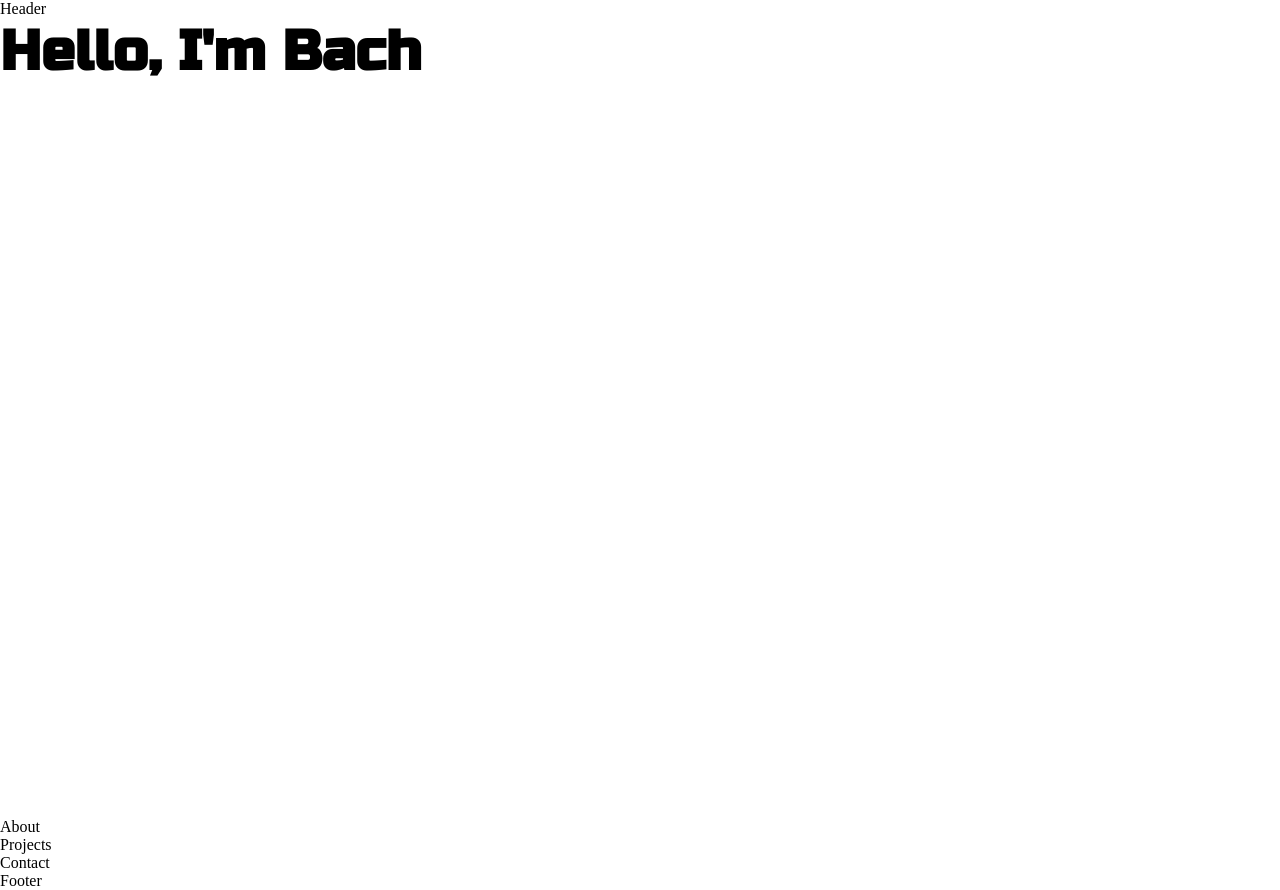
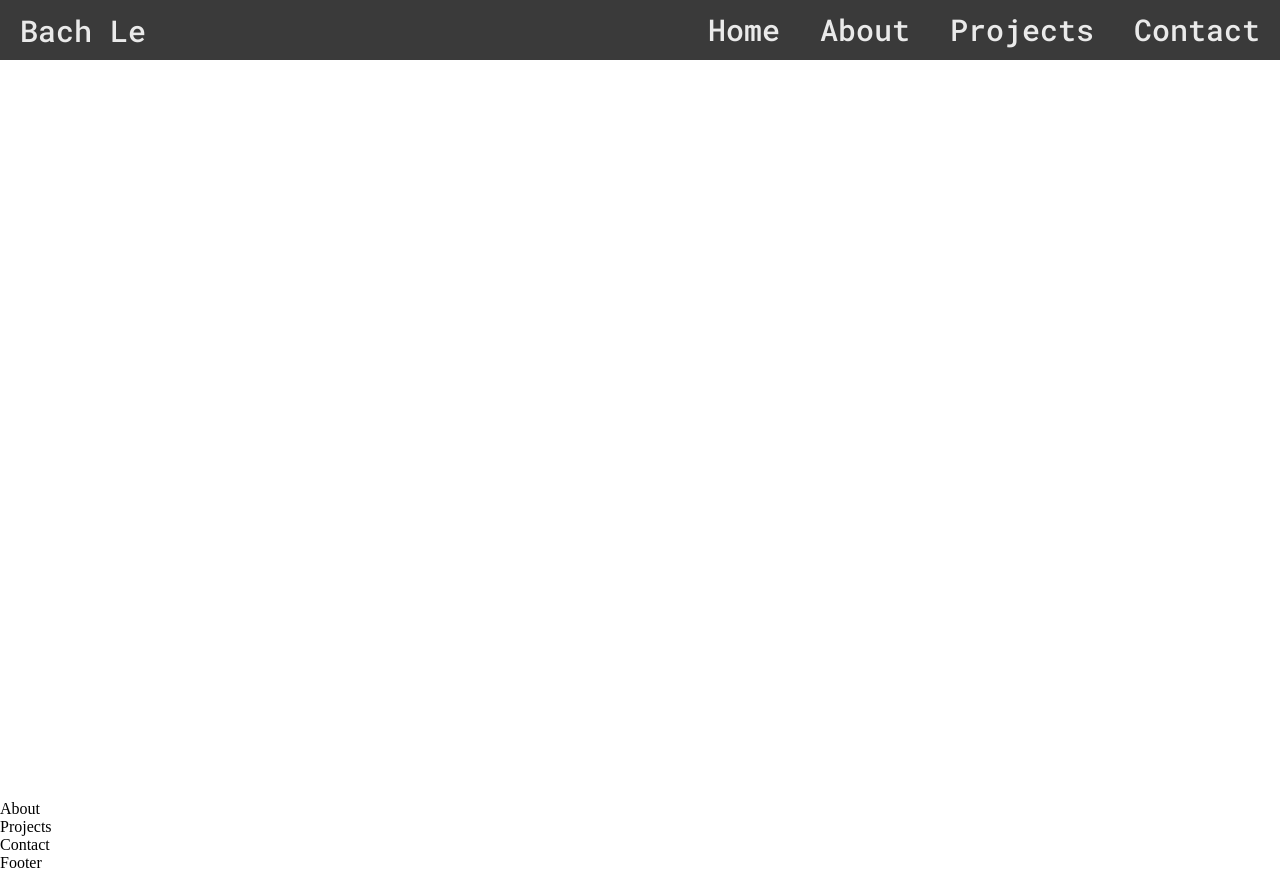
Before and after one commit to alvinle29/portfolio, a React (Create React App) app: page / in a window 1280 px wide. Built offline with nearby package versions, Linux system fonts and the light colour scheme.

Commit message:
finish navbar

```diff
--- a/package.json
+++ b/package.json
@@ -8,6 +8,7 @@
     "@testing-library/user-event": "^13.5.0",
     "react": "^18.2.0",
     "react-dom": "^18.2.0",
+    "react-icons": "^4.6.0",
     "react-scripts": "5.0.1",
     "web-vitals": "^2.1.4"
   },
--- a/src/components/Header/Header.js
+++ b/src/components/Header/Header.js
@@ -1,8 +1,43 @@
 import React from 'react'
+import {FaBars} from 'react-icons/fa'
+
+import styles from "./Header.module.css"
 
 const Header = () => {
   return (
-    <div>Header</div>
+    <header>
+      <nav className={styles.nav}>
+        <span className={styles.nav__logo}>
+          Bach Le
+        </span>
+        <label className={styles.nav__toggle} for="check">
+          <FaBars className={styles.bar_icon}/>
+        </label>
+
+        <ul className={styles.nav__list}>
+          <li className={styles.nav__item}>
+            <a href="#home" className="nav__link">
+              Home
+            </a>
+          </li>
+          <li className={styles.nav__item}>
+            <a href="#about" className="nav__link">
+              About
+            </a>
+          </li>
+          <li className={styles.nav__item}>
+            <a href="#projects" className="nav__link">
+              Projects
+            </a>
+          </li>
+          <li className={styles.nav__item}>
+            <a href="#contact" className="nav__link">
+              Contact
+            </a>
+          </li>
+        </ul>
+      </nav>
+    </header>
   )
 }
 
--- /dev/null
+++ b/src/components/Header/Header.module.css
@@ -0,0 +1,89 @@
+.nav {
+  height: var(--nav-height);
+  width: 100%;
+  position: fixed;
+  display: flex;
+  justify-content: space-between;
+  align-items: center;
+  top: 0;
+  left: 0;
+  background: var(--clr-primaryDark);
+  font-family: var(--ff-primary);
+  font-size: 30px;
+  z-index: 10;
+}
+
+.nav__logo {
+  padding-left: 20px;
+  color: var(--clr-primaryLight);
+}
+
+.nav__toggle {
+  display: none;
+}
+
+.check {
+  display: none;
+}
+
+.nav__list {
+  display: flex;
+}
+
+.nav__item {
+  padding: 0 20px;
+  line-height: var(--nav-height);
+  transition: 0.5s ease-in-out;
+  cursor: pointer;
+}
+
+a {
+  display: block;
+  color: var(--clr-primaryLight);
+}
+
+.nav__item:hover {
+  background: var(--clr-secondaryDark);
+}
+
+@media screen and (max-width: 850px) {
+  .nav__toggle {
+    padding-right: 20px;
+    display: inline-block;
+    color: var(--clr-primaryLight);
+    cursor: pointer;
+  }
+
+  .bar_icon {
+    vertical-align: middle;
+    font-size: 35px;
+  }
+
+  .nav__list {
+    width: 100%;
+    height: auto;
+    flex-direction: column;
+    position: absolute;
+    top: var(--nav-height);
+    right: -100%;
+    background: var(--clr-primaryDark);
+    transition: 0.5s;
+  }
+
+  .nav__item {
+    margin: 0;
+    padding: 5px 0;
+    width: 100%;
+    border: none;
+    text-align: center;
+  }
+
+  .nav__item:hover {
+    border: none;
+    background: var(--clr-secondaryDark);
+  }
+
+  .check:checked~.nav__list {
+    right: 0;
+  }
+}
```
Also changed, not shown: 1 other file (tests, documents, lock files or other folders).
